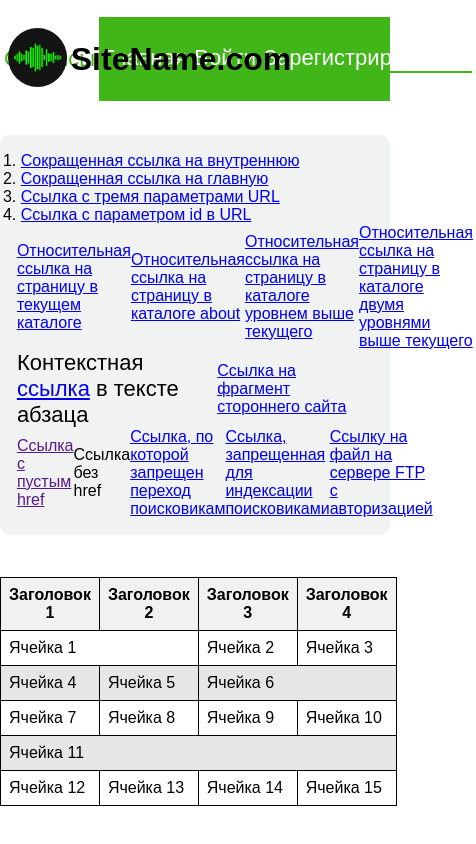
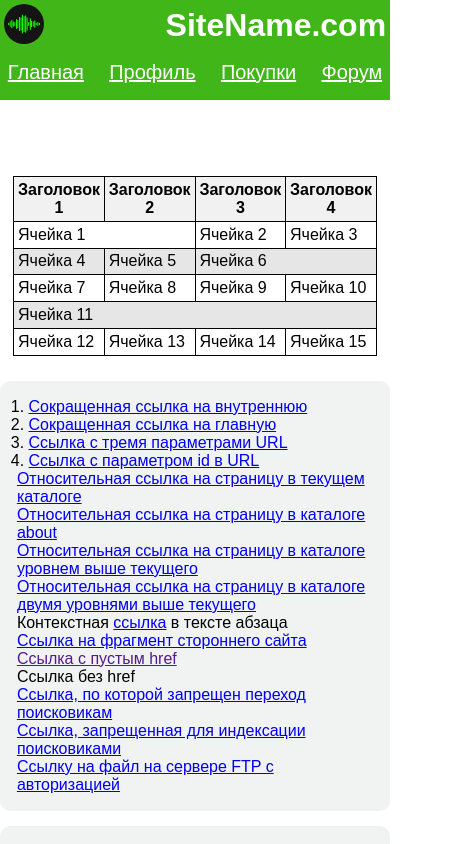
Before and after one commit to Alexander-vlk/web_classes.github.io, a plain HTML site: page docs/index.html in a window 390 px wide. Shown: the top 844 px of the page, 476 px wide, since content can reach past the window. Drawn offline with Linux system fonts and the light colour scheme.

Commit message:
added mobile version

```diff
--- a/docs/index.html
+++ b/docs/index.html
@@ -2,6 +2,7 @@
 <html lang="en">
 <head>
     <meta charset="UTF-8">
+    <meta name="viewport" content="width=device-width, initial-scale=1.0">
     <link rel="stylesheet" href="style_task2.css">
     <link rel="shortcut icon" href="logo.png" type="image/x-icon">
     <title>Задание 2 - Барменков А.В.</title>
@@ -9,29 +10,21 @@
 <body>
 <script src="index.js"></script>
     <header>
-        <div class="logo-sitename-container">
-            <div class="logo">
-                <img src="logo.png" alt="logo">
+        <div class="header-content-container">
+            <div class="logo-site-name-container">
+                <div class="logo">
+                    <img src="logo.png" alt="logo">
+                </div>
+                <h1>SiteName.com</h1>
             </div>
-            <h1>SiteName.com</h1>
-        </div>
-        <div class="header-content">
-            <div id="dropdown-menu-container" >
-                <p id="button-menu">Сервисы</p>
-                <ul id="menu">
-                    <li><a href="/news" title="Лента">Лента</a></li>
-                    <li><a href="/shop" title="Покупки">Покупки</a></li>
-                    <li><a href="/faq" title="Форум">Форум</a></li>
-                    <li><a href="/support" title="Поддержка">Поддержка</a></li>
+            <div class="menu-container">
+                <ul>
+                    <li><a href="">Главная</a></li>
+                    <li><a href="">Профиль</a></li>
+                    <li><a href="">Покупки</a></li>
+                    <li><a href="">Форум</a></li>
                 </ul>
             </div>
-            <nav class="header-menu">
-                <ul>
-                    <li><a href="/main" title="Главная" class="nav-link">Главная</a></li>
-                    <li><a href="/login" title="Войти" class="nav-link">Войти</a></li>
-                    <li><a href="/sign" title="Регистрация" class="nav-link">Зарегистрироваться</a></li>
-                </ul>
-            </nav>
         </div>
     </header>
     <main>
@@ -72,6 +65,7 @@
                     <li><a href="ftp://user:228@2ch.hk/files.file.html">Ссылку на файл на сервере FTP с авторизацией</a></li>
                 </ul>
             </div>
+        </nav>
             <div class="main-table">
                 <table>
                     <tr class="table-header">
@@ -151,7 +145,7 @@
                 </div>
                 <button type="submit">Сохранить</button>
             </form>
-        </nav>
+
     </main>
     <footer>
         <div class="footer-container">
--- a/docs/style_task2.css
+++ b/docs/style_task2.css
@@ -11,116 +11,59 @@ body {
 header {
     width: 100%;
     background-color: #41B619;
-    margin-top: 2dvh;
+    height: 100px;
+}
+header h1 {
+    color: #fff;
+}
+header .header-content-container {
+    width: 100%;
+    max-width: 960px;
+    height: 100px;
+    margin: 0 auto;
     display: flex;
     align-items: center;
-    justify-content: left;
+    justify-content: space-between;
 }
-.logo-sitename-container {
-    position: absolute;
-    margin: 0 1dvw;
-    width: 100%;
-    max-width: 20dvw;
+header .logo-site-name-container {
     display: flex;
     align-items: center;
-    justify-content: left;
+    justify-content: space-between;
+    width: 100%;
 }
-.logo-sitename-container .logo {
+header .logo-site-name-container img {
+    width: 60px;
+    height: 60px;
+    border-radius: 50%;
+}
+header .menu-container ul {
+    list-style: none;
+    display: flex;
+}
+header .menu-container ul li {
     margin: 0 1dvw;
 }
-header .header-content {
-    width: 100%;
-    max-width: 960px;
-    margin: 0 auto;
-    height: 10dvh;
-    display: flex;
-    justify-content: space-between;
-    align-items: center;
-}
-header .logo-sitename-container img {
-    width: 7dvh;
-    height: 7dvh;
-    border-radius: 100%;
-}
-header .header-content h1, .nav-link, p {
+header .menu-container ul li a {
     color: #fff;
-}
-header .header-content .header-menu ul {
-    list-style: none;
-    display: flex;
-    justify-content: space-between;
-    align-items: center;
-}
-header .header-content .header-menu ul li {
-    margin: 1dvw;
-}
-header .header-content .header-menu ul li a, p {
-    text-decoration: none;
-    font-size: 22px;
-    transition: .4s ease-in-out;
-}
-header .header-content .header-menu ul li a:after {
-    content: "";
-    display: block;
-    width: 100%;
-    height: 2px;
-    background-color: #41B619;
-    transition: background-color .3s;
-}
-header .header-content .header-menu ul li a:hover::after {
-    background-color: #fff;
-}
-
-header .header-content #dropdown-menu-container {
-    background-color: #fff;
-    height: 10dvh;
-    padding: 1dvw;
-    display: flex;
-    align-items: center;
-    justify-content: center;
-    transition: color, background-color .3s;
-}
-header .header-content #dropdown-menu-container:hover {
-    background-color: #41B619;
-}
-header .header-content #dropdown-menu-container:hover p {
-    color: #fff;
-}
-header .header-content #dropdown-menu-container p {
-    color: #41B619;
-}
-header .header-content #dropdown-menu-container ul {
-    position: absolute;
-    top: -100dvh;
-    background-color: #41B619;
-    text-align: center;
-    list-style: none;
-    transition: top .3s;
-    box-shadow: 0 4px 4px 0 rgba(0,0,0, 0.3);
-}
-header .header-content #dropdown-menu-container:hover ul {
-    top: 12dvh;
-}
-header .header-content #dropdown-menu-container ul li {
-    padding: 1dvh 1dvw;
-}
-header .header-content #dropdown-menu-container ul li a {
-    color: #fff;
-    text-decoration: none;
     font-size: 20px;
-}
-#menu {
-    transition: background-position .3s;
-}
-
-header .header-content #dropdown-menu-container ul li ul a {
-    color: #FFFFFF;
 }
 
 main {
     width: 100%;
     max-width: 980px;
     margin: 4dvh auto 0;
+    display: flex;
+    flex-wrap: wrap;
+    text-direction: column;
+}
+main nav {
+    order: 1;
+}
+main .main-table {
+    order: 2;
+}
+main form {
+    order: 3;
 }
 
 main .main-menu, form {
@@ -156,16 +99,19 @@ main .main-menu ul li .main-link::after {
 main .main-menu ul li .main-link:hover::after {
     background-color: #000000;
 }
-
+main .main-table {
+    width: 100%;
+    margin: 0 auto;
+}
 table {
     border-collapse: collapse;
     width: 100%;
-    margin: 5dvh 0;
+    margin: 5dvh auto;
 }
 
 th, td {
     border: 1px solid black;
-    padding: 8px;
+    padding: 1dvw;
 }
 
 tr.table-header {
@@ -182,6 +128,7 @@ tr.row-odd {
 
 form {
     display: flex;
+    flex-wrap: wrap;
     max-width: 700px;
     margin: 0 auto;
 }
@@ -203,6 +150,7 @@ form div input::placeholder {
 }
 form .phone-birth-container {
     display: flex;
+    margin: 0;
 }
 form .phone-birth-container input {
     height: 40px;
@@ -217,6 +165,9 @@ form .gender-container input {
 form .lang-container select {
     margin-top: 1dvh;
     display: block;
+}
+form .bio-container {
+    width: 400px;
 }
 form .bio-container textarea {
     display: block;
@@ -262,7 +213,8 @@ footer {
 footer .footer-container {
     width: 100%;
     max-width: 980px;
-    margin: 4dvh 1dvw 0;
+    margin: 4dvh 0;
+    padding: 1dvw;
     height: 40px;
     display: flex;
     align-items: center;
@@ -271,3 +223,54 @@ footer .footer-container p {
     color: #FFF;
     font-weight: 600;
 }
+
+
+@media screen and (max-width: 1000px) {
+    header, main, table {
+        margin-bottom: 3dvh;
+    }
+    table {
+        width: 100%;
+        max-width: 200px;
+    }
+    header {
+        padding: 1dvw;
+    }
+    header .header-content-container {
+        display: block;
+    }
+    header .logo-site-name-container {
+        width: 100%;
+    }
+    header .menu-container {
+        margin-top: 1.5dvh;
+    }
+    header .menu-container ul {
+        justify-content: space-between;
+    }
+    header .logo-site-name-container img {
+        width: 40px;
+        height: 40px;
+    }
+    main .main-menu {
+        margin: 0 auto;
+    }
+    main .main-menu ol {
+        margin-left: 3dvw;
+    }
+    main .main-menu ul {
+        display: block;
+    }
+    main .main-table  {
+        order: 1;
+    }
+    main nav {
+        order: 2;
+    }
+    main nav {
+        margin: 0 auto;
+    }
+    main form {
+        margin-top: 4dvw;
+    }
+}
```
Also changed, not shown: docs/task1.html (deleted, +0 -95 lines), 1 other file.
